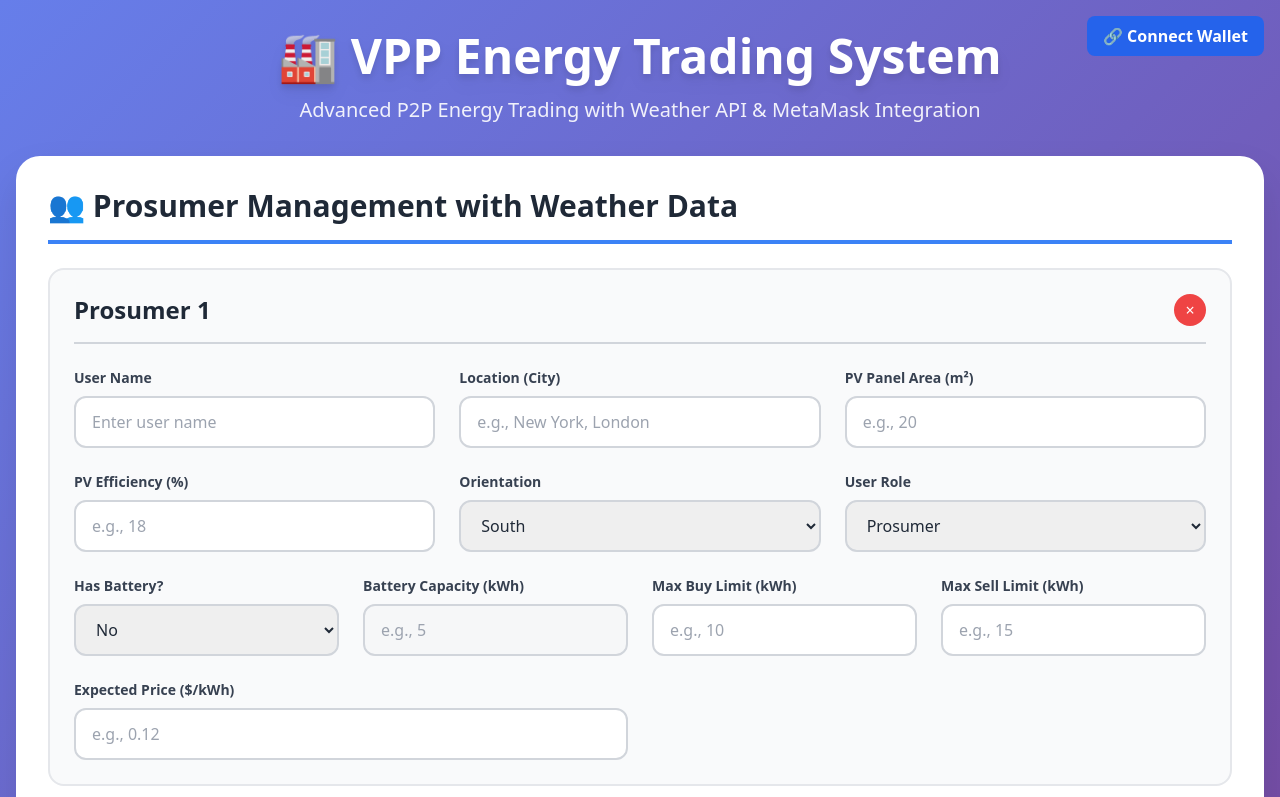
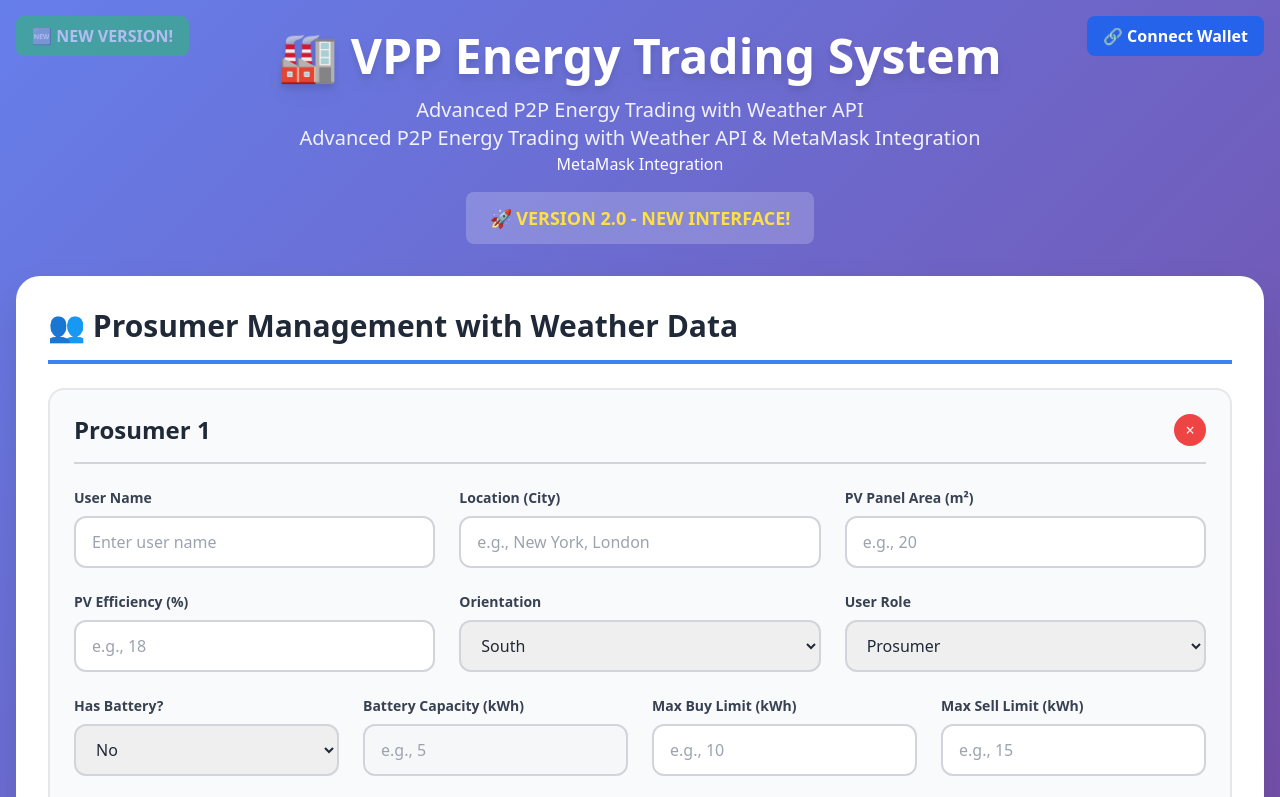
Before and after one commit to pengsihan867-lang/block-chain-energy, a website: page index.html in a window 1280 px wide. Shown: the top 797 px of the page. Drawn offline with nearby package versions, Linux system fonts and the light colour scheme.

Commit message:
Add version 2.0 indicators to make new interface more visible

```diff
--- a/index.html
+++ b/index.html
@@ -18,7 +18,7 @@
     </style>
 </head>
 <body class="gradient-bg min-h-screen text-gray-800">
-    <!-- Wallet Connect Button -->
+    <!-- Wallet Connect Button --><div class="fixed top-4 left-4 z-50 bg-green-500 text-white px-4 py-2 rounded-lg font-bold animate-pulse">🆕 NEW VERSION!</div>
     <div class="fixed top-4 right-4 z-50">
         <button id="walletConnectBtn" class="bg-blue-600 hover:bg-blue-700 text-white px-4 py-2 rounded-lg font-semibold transition-colors">
             🔗 Connect Wallet
@@ -34,7 +34,7 @@
         <!-- Header -->
         <div class="text-center mb-8 text-white">
             <h1 class="text-5xl font-bold mb-4 drop-shadow-lg">🏭 VPP Energy Trading System</h1>
-            <p class="text-xl opacity-90">Advanced P2P Energy Trading with Weather API & MetaMask Integration</p>
+            <p class="text-xl opacity-90">Advanced P2P Energy Trading with Weather API <p class="text-xl opacity-90">Advanced P2P Energy Trading with Weather API & MetaMask Integration</p> MetaMask Integration</p><div class="mt-4 bg-white bg-opacity-20 rounded-lg px-6 py-3 inline-block"><span class="text-lg font-bold text-yellow-300">🚀 VERSION 2.0 - NEW INTERFACE!</span></div>
         </div>
 
         <!-- Main Content -->
```
Also changed, not shown: .github/workflows/deploy.yml (added).
